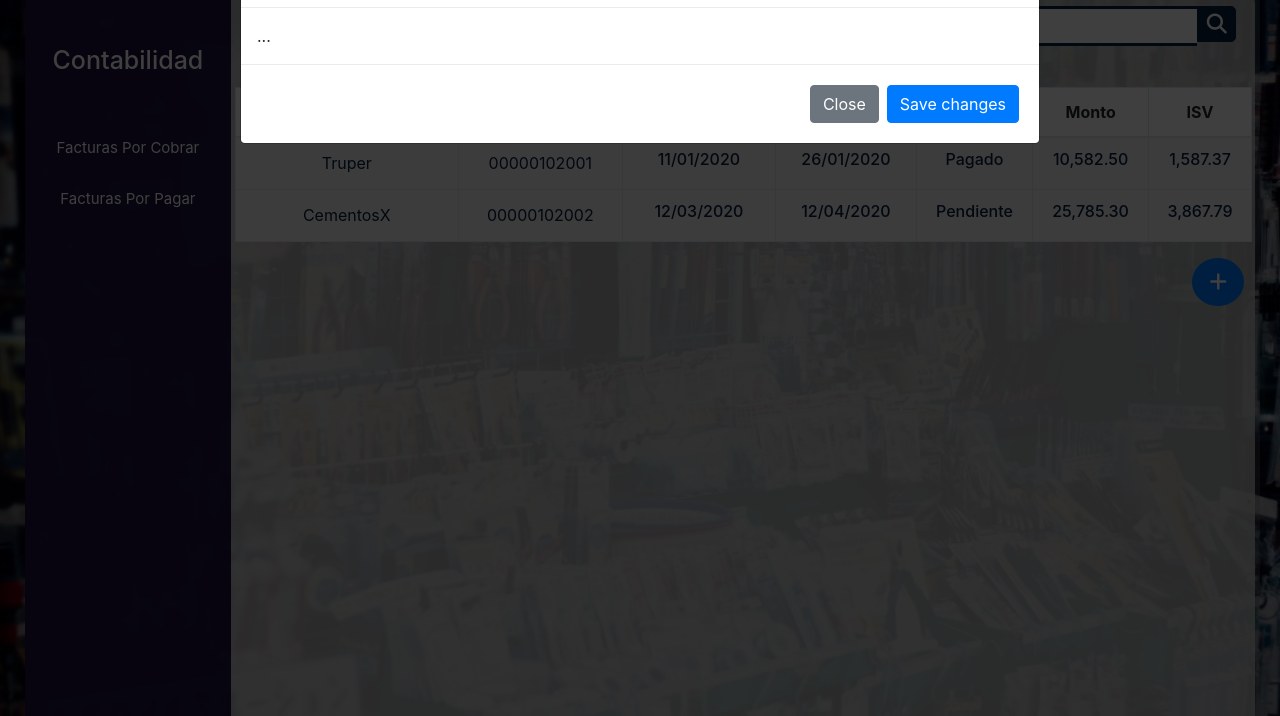
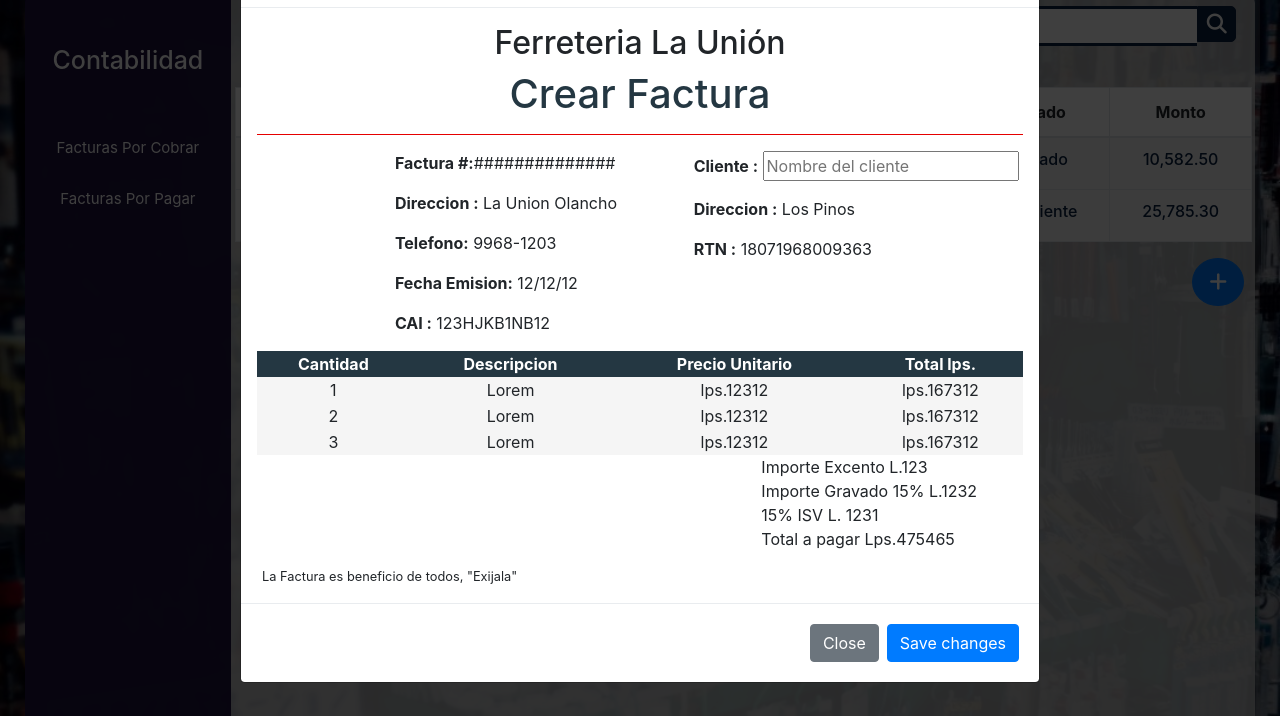
Before and after one commit to JavierAmaya/proyecto_bd_I, a plain HTML site: page Proyecto BD I/other_websites/Contabilidad/facturas-x-cobrar.html in a window 1280 px wide. Both pictures are taken after a click on the button 1218 px from the left and 366 px from the top of the page. Shown: the part 84-800 px from the top of the page. Drawn offline with nearby package versions, Linux system fonts and the light colour scheme; files that its build step writes are made by us from their sources; a script that the page names is missing.

Commit message:
factura por cobrar

```diff
--- a/Proyecto BD I/other_websites/Contabilidad/facturas-x-cobrar.html
+++ b/Proyecto BD I/other_websites/Contabilidad/facturas-x-cobrar.html
@@ -80,13 +80,12 @@
                 <table class="table table-bordered mt-3">
                     <thead id="color-tittle-list-bills-pay">
                         <tr class="text-center">
-                            <th>Nombre de Proveedor</th>
-                            <th>Facturas</th>
+                            <th>Cliente</th>
+                            <th>Factura</th>
                             <th>Fecha Emitida</th>
                             <th>Fecha Limite</th>
                             <th>Estado</th>
                             <th>Monto</th>
-                            <th>ISV</th>
                         </tr>
                     </thead>
                     <tbody id="color-descriptionA-list-bills-pay" class="text-center">
@@ -97,7 +96,6 @@
                             <td><h2 class="sizeLetters">26/01/2020</h2></td>
                             <td><h2 class="sizeLetters">Pagado</h2></td>
                             <td><h2 class="sizeLetters">10,582.50</h2></td>
-                            <td><h2 class="sizeLetters">1,587.37</h2></td>
                         </tr>
                         <tr>
                             <td><input type="button" onclick="infoBillsPay()" class="sizeLetters Button-bills-provider" Value="CementosX"></td>
@@ -106,7 +104,6 @@
                             <td><h2 class="sizeLetters">12/04/2020</h2></td>
                             <td><h2 class="sizeLetters">Pendiente</h2></td>
                             <td><h2 class="sizeLetters">25,785.30</h2></td>
-                            <td><h2 class="sizeLetters">3,867.79</h2></td>
                         </tr>
                     </tbody>
                 </table>
@@ -123,9 +120,73 @@
                             <span aria-hidden="true">&times;</span>
                           </button>
                         </div>
-                        <div class="modal-body">
-                          ...
-                        </div>
+                        <div class="modal-body"> <!---modal body-->
+                          <div style="text-align:center">
+                            <h2 style="margin-top:0px">Ferreteria La Unión</h2>
+                            <h1 style="color:#243742">Crear Factura</h1>
+                          </div>
+                          <hr width="100%" color="red" size="4px">
+                          <div style="width: 100%">
+                              <div style="float: left; margin-left: 18%">
+                                <p><strong>Factura #:</strong>##############</p>
+                                <p><strong>Direccion :</strong> La Union Olancho</p>
+                                <p><strong>Telefono:</strong> 9968-1203</p>
+                                <p><strong>Fecha Emision:</strong> 12/12/12</p>
+                                <p><strong>CAI :</strong> 123HJKB1NB12</p>
+                              </div>
+                              <div style="float: left; margin-left: 10%">
+                                <p><strong> Cliente :</strong> <input placeholder="Nombre del cliente" type="text"></p>
+                                <p><strong> Direccion :</strong> Los Pinos</p>
+                                <p><strong> RTN :</strong> 18071968009363</p>
+                              </div>
+                          </div>
+                          <div style="text-align: center">
+                            <table style="margin: auto auto ; width: 100% ; background-color: whitesmoke">
+                                <thead style="background-color: #243742; color: white">
+                                  <tr>
+                                    <th>Cantidad</th>
+                                    <th>Descripcion</th>
+                                    <th>Precio Unitario</th>
+                                    <th>Total lps.</th>
+                                  </tr>
+                                </thead>
+                                <tbody>
+                                  <tr>
+                                    <td>1</td>
+                                    <td>Lorem</td>
+                                    <td>lps.12312</td>
+                                    <td>lps.167312</td>
+                                  </tr>
+                                  <tr>
+                                    <td>2</td>
+                                    <td>Lorem</td>
+                                    <td>lps.12312</td>
+                                    <td>lps.167312</td>
+                                  </tr>
+                                  <tr>
+                                    <td>3</td>
+                                    <td>Lorem</td>
+                                    <td>lps.12312</td>
+                                    <td>lps.167312</td>
+                                  </tr>
+                                </tbody>
+                              </table>
+                          </div>
+                          <div class="row">
+                            <div class="col-sm-7"></div>
+                            <div class="col-sm-5">
+                                <ul style="list-style: none">
+                                  <li>Importe Excento L.123</li>
+                                  <li>Importe Gravado 15% L.1232</li>
+                                  <li>15% ISV L. 1231</li>
+                                  <li>Total a pagar Lps.475465</li>
+                                </ul>
+                            </div>
+                            <small style="margin-left: 20px">La Factura es beneficio de todos, "Exijala"</small>
+
+                          </div>
+
+                        </div><!--modal body--->
                         <div class="modal-footer">
                           <button type="button" class="btn btn-secondary" data-dismiss="modal">Close</button>
                           <button type="button" class="btn btn-primary">Save changes</button>
```
